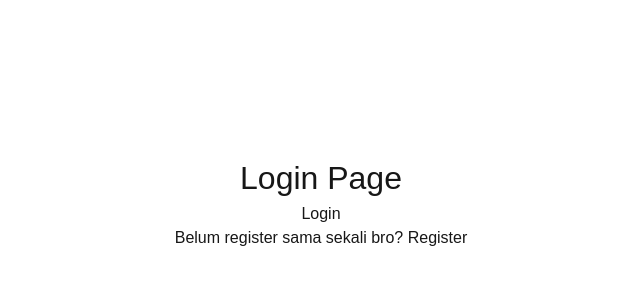
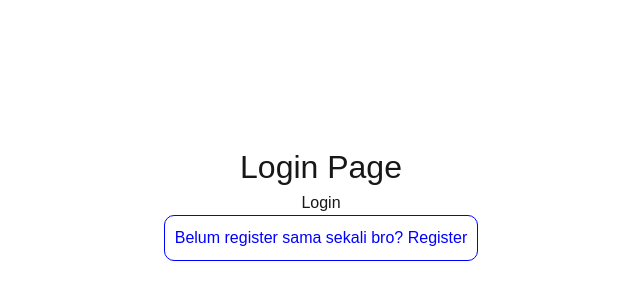
Before and after one commit to piansah/nextjs-app, a Next.js app: page /auth/login in a window 1280 px wide. Shown: the part 198-498 px from the top of the page, without its empty margins (319-959 px from the left). Built offline with nearby package versions, Linux system fonts and the light colour scheme.

Commit message:
css dalam js

```diff
--- a/src/Views/auth/login/index.tsx
+++ b/src/Views/auth/login/index.tsx
@@ -12,7 +12,7 @@ export default function LoginViews() {
     <div className={styles.login}>
       <h1 className="big">Login Page</h1>
       <button onClick={handleLogin}>Login</button>
-      <p>
+      <p style = {{color: "blue", border: "1px solid blue", borderRadius: "10px", padding: "10px"}}>
         Belum register sama sekali bro?{" "}
         <Link href="/auth/register">Register</Link>
       </p>
```
